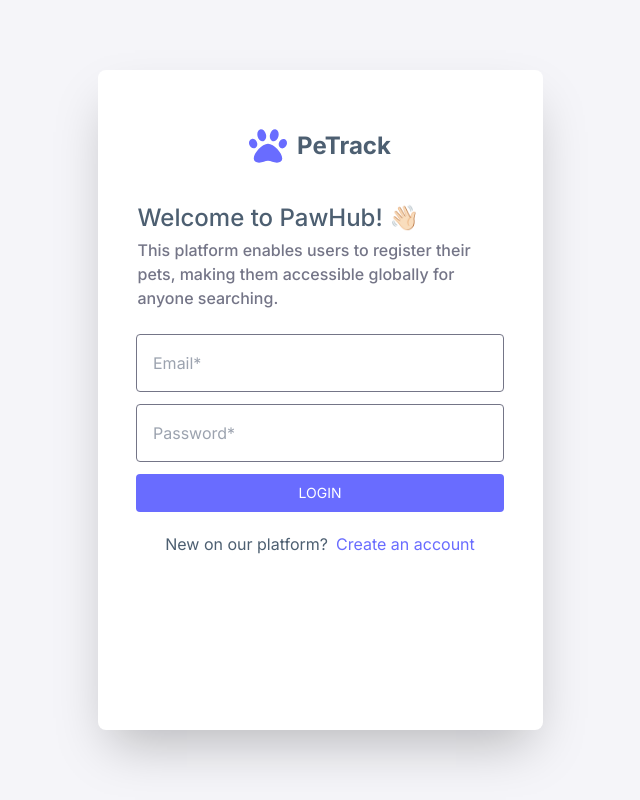
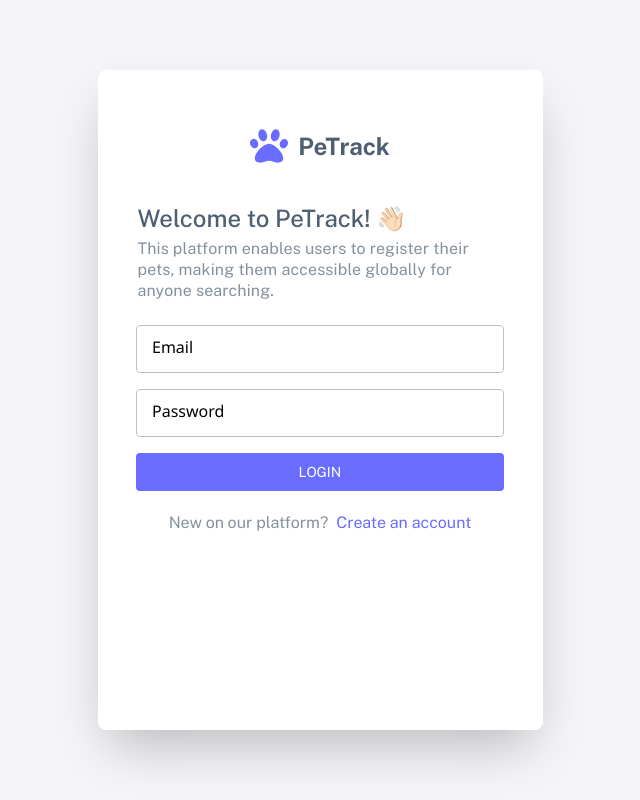
Before and after one commit to priyarathore20/pets-care, a Next.js app: page /login in a window 1280 px wide. Shown: the whole page, without its empty margins (320-960 px from the left). Built offline with nearby package versions, Linux system fonts and the light colour scheme.

Commit message:
improve css

```diff
--- a/app/layout.js
+++ b/app/layout.js
@@ -1,8 +1,8 @@
-import { Inter } from "next/font/google";
+import { Public_Sans } from "next/font/google";
 import "./globals.css";
 import AuthContextProvider from "@/context/UserContext";
 
-const inter = Inter({ subsets: ["latin"] });
+const public_sans = Public_Sans({ subsets: ["latin"] });
 
 export const metadata = {
   title: "PeTrack",
@@ -13,7 +13,7 @@ export const metadata = {
 export default function RootLayout({ children }) {
   return (
     <html lang="en" id="html-tag">
-      <body className={inter.className}>
+      <body className={public_sans.className}>
         <AuthContextProvider>{children}</AuthContextProvider>
       </body>
     </html>
--- a/app/login/page.js
+++ b/app/login/page.js
@@ -7,6 +7,7 @@ import { useRouter } from "next/navigation";
 import React, { useContext, useState } from "react";
 import { FaPaw } from "react-icons/fa";
 import { jwtDecode } from "jwt-decode";
+import TextField from "@/components/TextField";
 
 const LoginPage = () => {
   const [email, setEmail] = useState("example1@gmail.com");
@@ -45,23 +46,21 @@ const LoginPage = () => {
           </h2>
         </div>
         <div className="pt-2 px-6 pb-6 flex flex-col items-start">
-          <h5 className="mb-1 dark:text-formHeading text-grayHeading text-2xl font-medium">
-            Welcome to PawHub! 👋🏻
+          <h5 className="mb-1 dark:text-formHeading tracking-normal leading-8 text-grayHeading text-2xl font-medium">
+            Welcome to PeTrack! 👋🏻
           </h5>
-          <p className="text-formTitle text-base font-medium">
+          <p className="text-formTitle text-base font-normal tracking-[0.0094rem] leading-[1.3125rem]">
             This platform enables users to register their pets, making them
             accessible globally for anyone searching.
           </p>
         </div>
         <div className="px-6 flex flex-col items-start">
-          <Input
-            placeholder={"Email*"}
-            type="email"
+          <TextField
+            name={"Email"}
             onChange={(e) => setEmail(e.target.value)}
           />
-          <Input
-            placeholder={"Password*"}
-            type="password"
+          <TextField
+            name={"Password"}
             onChange={(e) => setPassword(e.target.value)}
           />
           <button
@@ -70,7 +69,7 @@ const LoginPage = () => {
           >
             LOGIN
           </button>
-          <div className="w-[368px] p-5 flex items-center justify-center text-grayHeading dark:text-formHeading">
+          <div className="w-[368px] p-5 flex items-center justify-center text-formTitle leading-6 dark:text-formHeading">
             New on our platform?{" "}
             <Link href={"/register"} className="text-formButton ml-2">
               {" "}
--- /dev/null
+++ b/components/TextField/index.js
@@ -0,0 +1,23 @@
+import React from "react";
+import "./styles.css";
+
+const TextField = ({ placeholder, onChange, name }) => {
+  return (
+    <div class="input-container w-full">
+      <input
+        type="text"
+        placeholder={placeholder}
+        onChange={onChange}
+        name="fname"
+        value=""
+        aria-labelledby="label-fname"
+        className="bg-white dark:bg-primaryBlue"
+      />
+      <fieldset class="label bg-transparent" for="fname" id="label-fname">
+        <legend class="text bg-transparent">{name}</legend>
+      </fieldset>
+    </div>
+  );
+};
+
+export default TextField;
--- /dev/null
+++ b/components/TextField/styles.css
@@ -0,0 +1,60 @@
+.input-container {
+    position: relative;
+    margin-bottom: 16px;
+  }
+
+  input {
+    height: 48px;
+    width: 100%;
+    border: 1px solid #c0c0c0;
+    border-radius: 4px;
+    color: #4D5F71;
+    box-sizing: border-box;
+    padding: 16px;
+    /* margin-bottom: 20px; */
+  }
+
+  .label {
+    position: absolute;
+    top: 0;
+    bottom: 0;
+    left: 16px;
+    display: flex;
+    pointer-events: none;
+    align-items: center;
+  }
+
+  input, .label .text {
+    font-family: 'Segoe UI';
+    font-size: 16px;
+  }
+
+  input:focus {
+    outline: none;
+    border: 2px solid #696CFF;
+  }
+
+  input:focus + .label .text {
+    font-size: 12px;
+    transform: translate(0, -50%);
+    padding-left: 4px;
+    padding-right: 4px;
+    color: #696CFF;
+  }
+
+  .label .text {
+    transition: all 0.15s ease-out;
+    transform: translateY(10px);
+
+  }
+
+  input:focus + .label .text, :not(input[value=""]) + .label .text {
+    font-size: 12px;
+    transform: translate(0, -50%);
+    padding-left: 4px;
+    padding-right: 4px;
+  }
+
+  input:focus + .label .text {
+    color: #696CFF;
+  }
--- a/tailwind.config.js
+++ b/tailwind.config.js
@@ -13,11 +13,10 @@ module.exports = {
         "gradient-conic":
           "conic-gradient(from 180deg at 50% 50%, var(--tw-gradient-stops))",
       },
-    },
       colors: {
         secondaryBlue: "#232333",
         primaryBlue: "#2B2C40",
-      formTitle: "#747587",
+        formTitle: "#32475C99",
         formButton: "#696CFF",
         formHeading: "#DBDBEB",
         white: "white",
@@ -30,5 +29,6 @@ module.exports = {
         red: "red",
       },
     },
+  },
   plugins: [],
 };
```
Lines whose indentation alone changed are shown as unchanged.
